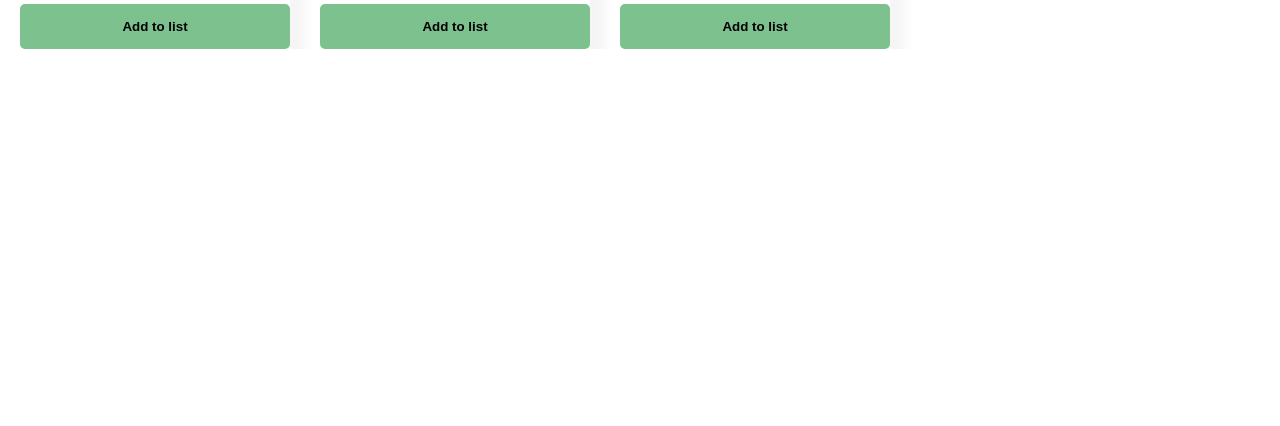
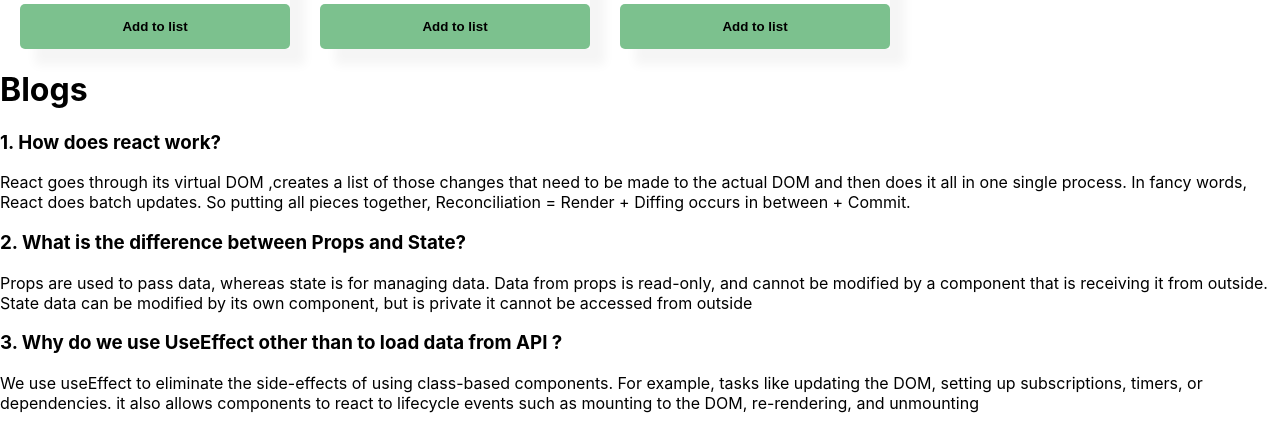
Before and after one commit to sonjibony/you-go, a React (Create React App) app: page / in a window 1280 px wide. Shown: the part 1015-1441 px from the top of the page. Before the commit the page ends 1064 px from the top, so only its background shows below. Built offline with nearby package versions, Linux system fonts and the light colour scheme.

Commit message:
question and answers added

```diff
--- a/src/App.js
+++ b/src/App.js
@@ -1,5 +1,6 @@
 
 import './App.css';
+import Blogs from './Components/Blogs/Blogs';
 import Header from './Components/Header/Header';
 import Home from './Components/Home/Home';
 
@@ -8,6 +9,7 @@ function App() {
     <div>
       <Header></Header>
       <Home></Home>
+      <Blogs></Blogs>
     </div>
   );
 }
--- /dev/null
+++ b/src/Components/Blogs/Blogs.js
@@ -0,0 +1,19 @@
+import React from 'react';
+import './Blogs.css';
+const Blogs = () => {
+    return (
+        <div>
+           <h1>Blogs</h1>
+           <h3>1. How does react work?</h3>
+           <p>React goes through its virtual DOM ,creates a list of those changes that need to be made to the actual DOM and then does it all in one single process. In fancy words, React does batch updates. So putting all pieces together, Reconciliation = Render + Diffing occurs in between + Commit.</p>
+
+           <h3>2. What is the difference between Props and State?</h3>
+           <p>Props are used to pass data, whereas state is for managing data. Data from props is read-only, and cannot be modified by a component that is receiving it from outside. State data can be modified by its own component, but is private it cannot be accessed from outside</p>
+
+           <h3>3. Why do we use UseEffect other than to load data from API ?</h3>
+           <p> We use useEffect  to eliminate the side-effects of using class-based components. For example, tasks like updating the DOM, setting up subscriptions, timers, or dependencies. it also allows components to react to lifecycle events such as mounting to the DOM, re-rendering, and unmounting </p>
+        </div>
+    );
+};
+
+export default Blogs;
--- a/src/Components/Home/Home.css
+++ b/src/Components/Home/Home.css
@@ -11,7 +11,7 @@
 
 
 
-    height: 100vh;
+    height: 550px;
     text-align: center;
     margin-left: 60px;
 
@@ -32,7 +32,7 @@
     }
     .activity-container{
 
-        height: 100vh;
+
         text-align: center;
         margin-top: 30px;
         margin-left: 0;
```
Also changed, not shown: src/Components/Blogs/Blogs.css (added).
